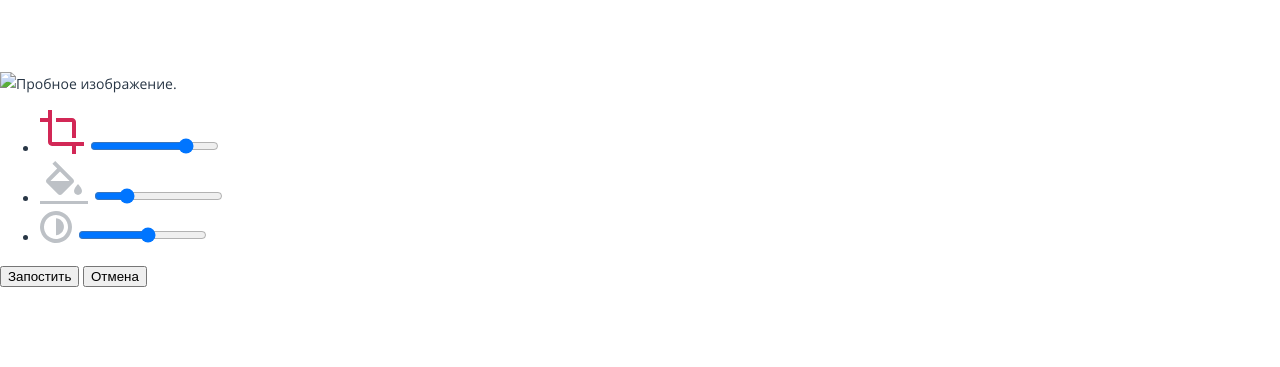
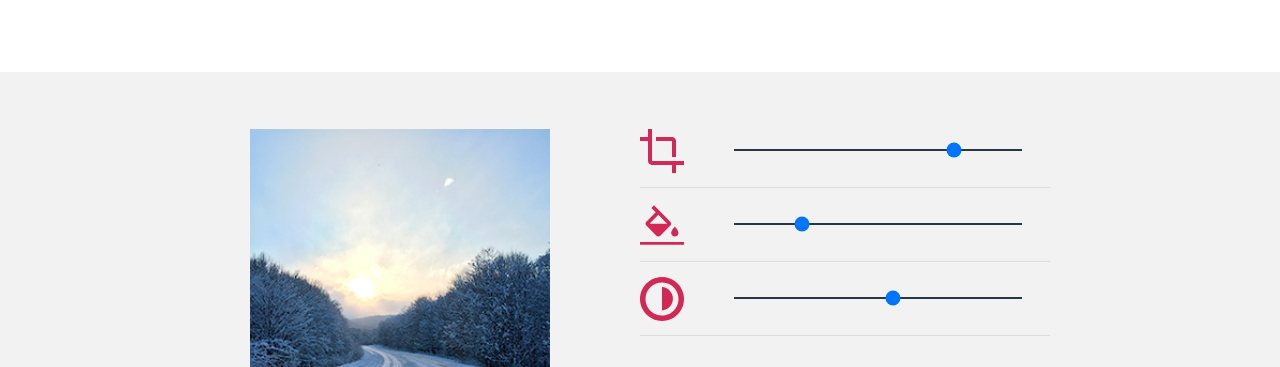
Before and after one commit to aenage-ars233/pink, a website: page pink/source/catalog.html in a window 1280 px wide. Shown: the part 1946-2313 px from the top of the page. Drawn offline with nearby package versions, Linux system fonts and the light colour scheme; files that its build step writes are made by us from their sources; files whose address does not match are found by name.

Commit message:
Доделал блок с постом

```diff
--- a/pink/source/catalog.html
+++ b/pink/source/catalog.html
@@ -143,17 +143,17 @@
       <section class="page__main-section post">
         <h2 class="visually-hidden">Попробуйте запостить!</h2>
         <form class="post__form" method="post" action="">
-          <img class="post__image" src="" alt="Пробное изображение.">
+          <img class="post__image" src="img/catalog/post.jpg" alt="Пробное изображение." width="280" height="374">
           <div class="post__controls">
             <ul class="post__filters">
-              <li class="post__filter crop">
-                <svg width="44" height="44" viewBox="0 0 44 44" fill="none" xmlns="http://www.w3.org/2000/svg">
+              <li class="post__filter crop post__filter--current">
+                <svg class="post__filter-icon post__filter-icon--current" width="44" height="44" viewBox="0 0 44 44" fill="none" xmlns="http://www.w3.org/2000/svg">
                   <path d="M32 28H36V12C36 10.9391 35.5786 9.92172 34.8284 9.17157C34.0783 8.42143 33.0609 8 32 8H16V12H32V28ZM12 32V0H8V8H0V12H8V32C8 33.0609 8.42143 34.0783 9.17157 34.8284C9.92172 35.5786 10.9391 36 12 36H32V44H36V36H44V32H12Z" fill="#D22856"/>
                 </svg>
-                <input class="post__filter-range" type="range" name="crop" min="100" max="1000" value="800">
+                <input class="post__filter-range post__filter-range--current" type="range" name="crop" min="100" max="1000" value="800">
               </li>
               <li class="post__filter fill">
-                <svg width="48" height="43" viewBox="0 0 48 43" fill="none" xmlns="http://www.w3.org/2000/svg">
+                <svg class="post__filter-icon" width="48" height="43" viewBox="0 0 48 43" fill="none" xmlns="http://www.w3.org/2000/svg">
                   <g opacity="0.3">
                     <path d="M33.12 17.88L15.24 0L12.41 2.83L17.17 7.59L6.88 17.88C6.3182 18.4425 6.00264 19.205 6.00264 20C6.00264 20.795 6.3182 21.5575 6.88 22.12L17.88 33.12C18.4425 33.6818 19.205 33.9974 20 33.9974C20.795 33.9974 21.5575 33.6818 22.12 33.12L33.12 22.12C33.6818 21.5575 33.9974 20.795 33.9974 20C33.9974 19.205 33.6818 18.4425 33.12 17.88ZM10.41 20L20 10.42L29.59 20H10.41ZM38 23C38 23 34 27.33 34 30C34 31.0609 34.4214 32.0783 35.1716 32.8284C35.9217 33.5786 36.9391 34 38 34C39.0609 34 40.0783 33.5786 40.8284 32.8284C41.5786 32.0783 42 31.0609 42 30C42 27.33 38 23 38 23Z" fill="#283645"/>
                     <path d="M48 40H0V43H48V40Z" fill="#283645"/>
@@ -162,7 +162,7 @@
                 <input class="post__filter-range" type="range" name="fill" min="100" max="1000" value="300">
               </li>
               <li class="post__filter contrast">
-                <svg width="32" height="32" viewBox="0 0 32 32" fill="none" xmlns="http://www.w3.org/2000/svg">
+                <svg class="post__filter-icon" width="32" height="32" viewBox="0 0 32 32" fill="none" xmlns="http://www.w3.org/2000/svg">
                   <g opacity="0.3">
                     <path d="M16 4C18.3734 4 20.6935 4.70379 22.6669 6.02236C24.6402 7.34094 26.1783 9.21509 27.0866 11.4078C27.9948 13.6005 28.2325 16.0133 27.7694 18.3411C27.3064 20.6689 26.1635 22.8071 24.4853 24.4853C22.8071 26.1635 20.6689 27.3064 18.3411 27.7694C16.0133 28.2324 13.6005 27.9948 11.4078 27.0866C9.21509 26.1783 7.34095 24.6402 6.02237 22.6668C4.70379 20.6935 4.00001 18.3734 4.00001 16C4.00001 12.8174 5.26429 9.76515 7.51473 7.51472C9.76516 5.26428 12.8174 4 16 4ZM16 0C12.8355 0 9.74207 0.938384 7.11088 2.69649C4.4797 4.45459 2.42894 6.95345 1.21793 9.87706C0.0069325 12.8007 -0.309921 16.0177 0.307443 19.1214C0.924806 22.2251 2.44866 25.0761 4.6863 27.3137C6.92394 29.5513 9.77487 31.0752 12.8786 31.6926C15.9823 32.3099 19.1993 31.9931 22.1229 30.7821C25.0466 29.5711 27.5454 27.5203 29.3035 24.8891C31.0616 22.2579 32 19.1645 32 16C32 11.7565 30.3143 7.68687 27.3137 4.68629C24.3131 1.68571 20.2435 0 16 0Z" fill="#283645"/>
                     <path d="M16 24.29C18.1536 24.1422 20.1708 23.1824 21.644 21.6046C23.1172 20.0268 23.9366 17.9486 23.9366 15.79C23.9366 13.6314 23.1172 11.5532 21.644 9.97538C20.1708 8.39759 18.1536 7.43782 16 7.29" fill="#283645"/>
--- a/pink/source/less/pages/catalog/catalog.less
+++ b/pink/source/less/pages/catalog/catalog.less
@@ -48,6 +48,7 @@
   }
 
   &--panorama {
+    position: relative;
     @media (min-width: @tablet) {
       position: relative;
       width: 620px;
@@ -56,6 +57,28 @@
 
     @media (min-width: @desktop) {
       width: 940px;
+    }
+  }
+
+  &--panorama::before {
+    position: absolute;
+    top: 0;
+    right: 0;
+    content: "ПАНОРАМА ДНЯ";
+    width: 140px;
+    padding: 5px 0 5px 0;
+    text-align: center;
+    background-color: @basic_red;
+    color: @basic_white;
+    font-weight: 700;
+    font-size: 12px;
+
+    @media (min-width: @tablet) {
+      top: 57px;
+    }
+
+    @media (min-width: @desktop) {
+      top: 54px;
     }
   }
 }
--- /dev/null
+++ b/pink/source/less/pages/catalog/post.less
@@ -0,0 +1,290 @@
+.post {
+  padding-top: 20px;
+  padding-bottom: 41px;
+  background-color: @special_white;
+
+  @media (min-width: @tablet) {
+    padding-top: 57px;
+    padding-bottom: 54px;
+  }
+
+  @media (min-width: @desktop) {
+    padding-bottom: 57px;
+  }
+}
+
+.post__form {
+  width: 280px;
+  margin: 0 auto;
+
+  @media (min-width: @tablet) {
+    display: flex;
+    align-items: flex-start;
+    width: 620px;
+  }
+
+  @media (min-width: @desktop) {
+    width: 940px;
+    padding-left: 80px;
+    padding-right: 60px;
+  }
+}
+
+.post__image {
+  display: block;
+  margin-bottom: 40px;
+
+  @media (min-width: @tablet) {
+    width: 300px;
+    height: 400px;
+    margin: 0;
+    margin-right: 47px;
+  }
+
+  @media (min-width: @desktop) {
+    margin-right: 90px;
+  }
+}
+
+.post__controls {
+  @media (min-width: @desktop) {
+    width: 410px;
+  }
+}
+
+.post__filters {
+  .list-reset();
+  display: flex;
+  justify-content: center;
+  align-items: center;
+  gap: 35px;
+  flex-wrap: wrap;
+  padding-bottom: 67px;
+  border-bottom: 1px solid fade(@smaller_dark_blue, 10%);
+  margin-bottom: 38px;
+
+  @media (min-width: @tablet) {
+    display: block;
+    padding-bottom: 0;
+    border-bottom: none;
+    margin-bottom: 67px;
+  }
+
+  @media (min-width: @desktop) {
+    margin-bottom: 140px;
+  }
+}
+
+.post__filter {
+  position: relative;
+
+  @media (min-width: @tablet) {
+    display: flex;
+    align-items: center;
+    border-bottom: 1px solid fade(@smaller_dark_blue, 10%);
+    padding-top: 27px;
+    padding-bottom: 23px;
+
+    &:first-child {
+      padding-top: 0;
+    }
+  }
+
+  @media (min-width: @desktop) {
+    padding-top: 15px;
+    padding-bottom: 14px;
+
+     &:first-child {
+      padding-top: 0;
+    }
+  }
+}
+
+.post__filter-icon {
+
+  @media (min-width: @tablet) {
+
+    &:first-child {
+      width: 22px;
+      height: 22px;
+      margin-right: 29px;
+    }
+
+    &:nth-child(2) {
+      width: 24px;
+      height: 22px;
+      margin-right: 28px;
+    }
+
+    &:nth-child(3) {
+      width: 16px;
+      height: 16px;
+      margin-right: 32px;
+    }
+
+    g {
+      opacity: 1;
+    }
+
+    path {
+      fill: @basic_red;
+    }
+  }
+
+  @media (min-width: @desktop) {
+    &:first-child {
+      width: 44px;
+      height: 44px;
+      margin-right: 48px;
+    }
+
+    &:nth-child(2) {
+      width: 48px;
+      height: 43px;
+      margin-right: 44px;
+    }
+
+    &:nth-child(3) {
+      width: 28px;
+      height: 28px;
+      margin-right: 54px;
+    }
+  }
+
+  &--current path {
+    fill: @basic_red;
+  }
+}
+
+.post__filter-range {
+  display: none;
+  width: 240px;
+  margin-top: 35px;
+  -webkit-appearance: none;
+  -moz-appearance: none;
+  appearance: none;
+
+  @media (min-width: @tablet) {
+    display: block;
+    width: 202px;
+    margin-top: 0;
+  }
+
+  @media (min-width: @desktop) {
+    width: 288px;
+  }
+
+  &--current {
+    position: absolute;
+    left: -25px;
+    display: block;
+
+    @media (min-width: @tablet) {
+      position: static;
+    }
+  }
+
+  &::-webkit-slider-thumb {
+    width: 14px;
+    height: 14px;
+    border-radius: 50%;
+    cursor: pointer;
+    border: 2px solid @basic_red;
+    background-color: @basic_white;
+    margin-top: -7px;
+  }
+
+  &::-webkit-slider-runnable-track {
+    background-color: @smaller_dark_blue;
+    height: 2px;
+  }
+}
+
+.post__buttons {
+  display: flex;
+  flex-direction: column;
+  width: 280px;
+  margin: 0 auto;
+
+  @media (min-width: @tablet) {
+    width: 260px;
+    margin: 0;
+  }
+
+  @media (min-width: @desktop) {
+    flex-direction: row;
+    align-items: center;
+    width: 410px;
+  }
+}
+
+.post__submit {
+  width: 280px;
+  padding-top: 17px;
+  padding-bottom: 17px;
+  margin-bottom: 12px;
+  cursor: pointer;
+  border: 3px solid @basic_red;
+  background: transparent;
+  text-align: center;
+  border-radius: 30px;
+  font-weight: 700;
+  color: @basic_red;
+  font-size: 18px;
+  line-height: 18px;
+
+  &:hover {
+    background-color: @basic_red;
+    color: @basic_white;
+  }
+
+  &:active {
+    background-color: @basic_red;
+    color: fade(@basic_white, 30%);
+  }
+
+  @media (min-width: @tablet) {
+    width: 260px;
+    margin-bottom: 24px;
+  }
+
+  @media (min-width: @desktop) {
+    width: 223px;
+    margin-bottom: 0;
+    margin-right: 44px;
+  }
+}
+
+.post__reset {
+  width: 280px;
+  padding-top: 17px;
+  padding-bottom: 17px;
+  cursor: pointer;
+  border: 3px solid @smaller_dark_blue;
+  opacity: 0.1;
+  background: transparent;
+  text-align: center;
+  border-radius: 30px;
+  font-weight: 700;
+  color: @smaller_dark_blue;
+  font-size: 18px;
+  line-height: 18px;
+
+  &:hover {
+    opacity: 0.3;
+  }
+
+  &:active {
+    opacity: 0.3;
+    background-color: @smaller_dark_blue;
+    color: @basic_white;
+  }
+
+  @media (min-width: @tablet) {
+    width: 260px;
+  }
+
+  @media (min-width: @desktop) {
+    width: 223px;
+  }
+}
--- a/pink/source/less/style.less
+++ b/pink/source/less/style.less
@@ -16,3 +16,4 @@
 //Каталог
 @import "pages/catalog/catalog-main.less";
 @import "pages/catalog/catalog.less";
+@import "pages/catalog/post.less";
```
Also changed, not shown: pink/source/img/catalog/post.jpg (added), 2 other files.
